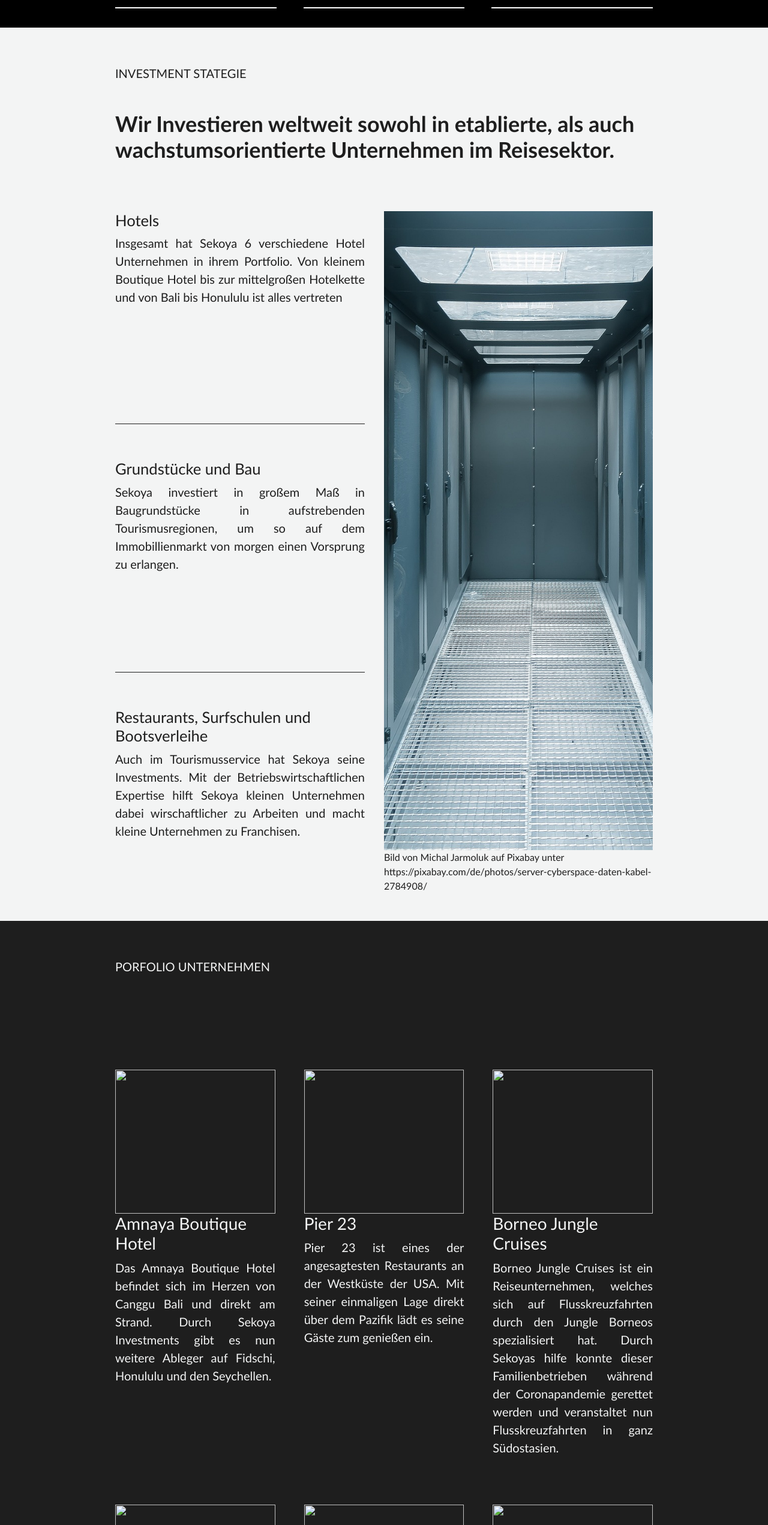
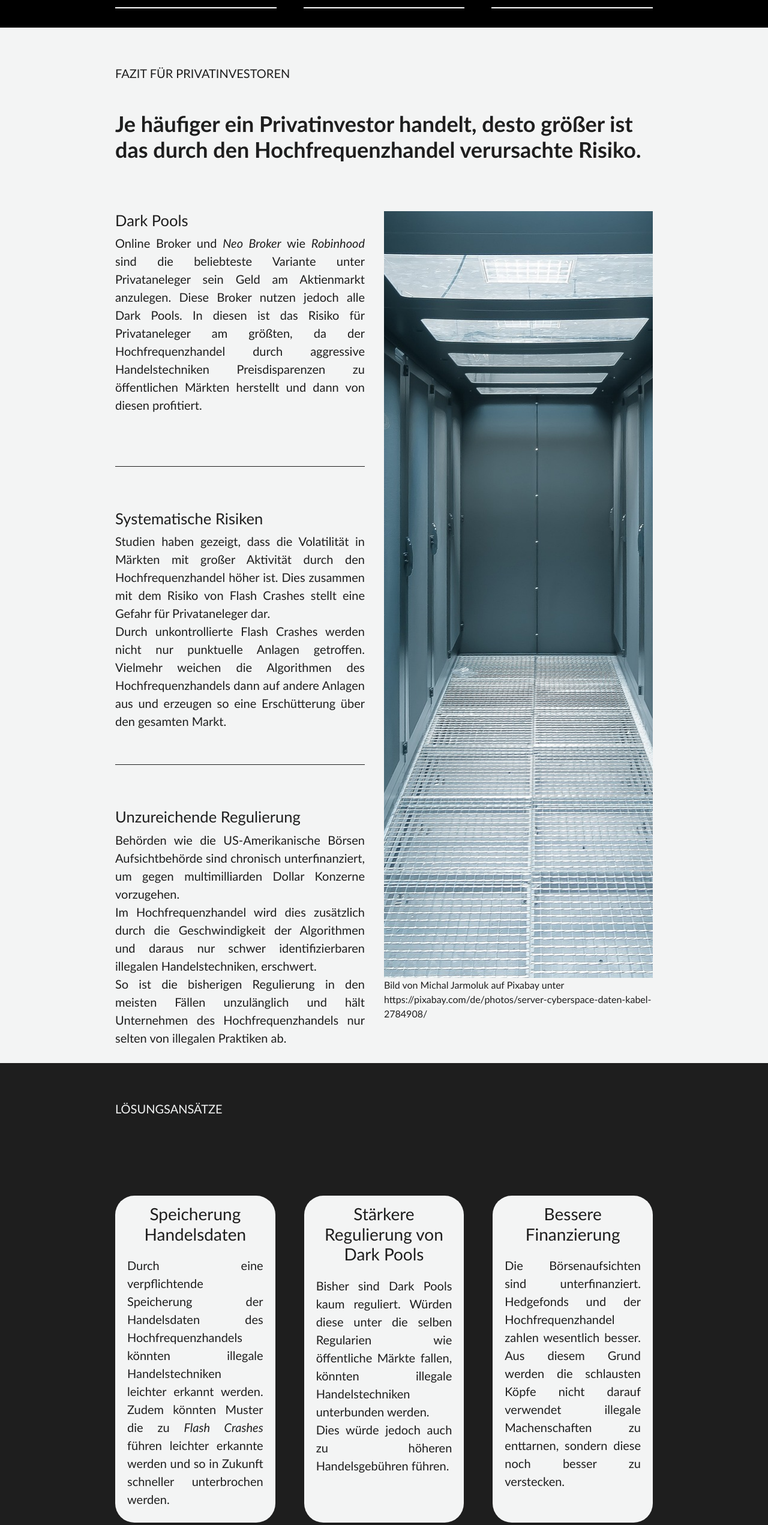
Before and after one commit to cc0803/facharbeit-hochfrequenzhandel, a website: page html/fazit.html in a window 1280 px wide. Shown: the part 838-3380 px from the top of the page at 60% size. Drawn offline with nearby package versions, Linux system fonts and the light colour scheme.

Commit message:
feat: finish fazit

```diff
--- a/css/fazit.css
+++ b/css/fazit.css
@@ -59,7 +59,7 @@ section {
 	overflow: hidden;
 	display: grid;
 	grid-template-columns: 1fr 1fr;
-	grid-template-rows: 0.5fr 1fr 10fr;
+	grid-template-rows: 0.5fr 1fr 12fr;
 	padding: 4em 0;
 }
 
@@ -135,6 +135,10 @@ h1 {
 	color: var(--fontBlack);
 }
 
+i {
+	color: var(--fontBlack);
+}
+
 .source {
 	color: var(--fontBlack);
 }
@@ -170,7 +174,22 @@ h4.section-heading {
 }
 
 .portfolio-company p {
-	color: var(--fontWhite);
+	color: var(--fontBlack);
+	text-align: justify;
+	margin: 1em;
+}
+
+.portfolio-company {
+	height: 100%;
+	width: 100%;
+	border-radius: 2em;
+	background-color: var(--fontWhite);
+}
+
+.portfolio-company h3 {
+	color: var(--fontBlack);
+	text-align: center;
+	margin: 0.5em;
 }
 
 .section-four .section-heading {
@@ -219,7 +238,7 @@ h4.section-heading {
 		grid-template-columns: 1fr;
 		grid-template-rows: 0.3fr 1fr 4fr 4fr;
 	}
-	section.section-three img {
+	section.section-three .img-container {
 		grid-area: 3 / 1 / 4 / 2;
 	}
 
--- a/html/fazit.html
+++ b/html/fazit.html
@@ -180,38 +180,55 @@
 				</div>
 			</section>
 			<section class="section-three">
-				<h4 class="section-heading">Investment Stategie</h4>
+				<h4 class="section-heading">Fazit für Privatinvestoren</h4>
 				<h2>
-					Wir Investieren weltweit sowohl in etablierte, als auch
-					wachstumsorientierte Unternehmen im Reisesektor.
+					Je häufiger ein Privatinvestor handelt, desto größer ist das
+					durch den Hochfrequenzhandel verursachte Risiko.
 				</h2>
 				<div class="investment-principles flex-center-column">
 					<div class="principle-container">
-						<h5>Hotels</h5>
+						<h5>Dark Pools</h5>
 						<p>
-							Insgesamt hat Sekoya 6 verschiedene Hotel
-							Unternehmen in ihrem Portfolio. Von kleinem Boutique
-							Hotel bis zur mittelgroßen Hotelkette und von Bali
-							bis Honululu ist alles vertreten
+							Online Broker und <i>Neo Broker</i> wie
+							<i>Robinhood</i>
+							sind die beliebteste Variante unter Privataneleger
+							sein Geld am Aktienmarkt anzulegen. Diese Broker
+							nutzen jedoch alle Dark Pools. In diesen ist das
+							Risiko für Privataneleger am größten, da der
+							Hochfrequenzhandel durch aggressive Handelstechniken
+							Preisdisparenzen zu öffentlichen Märkten herstellt
+							und dann von diesen profitiert.
 						</p>
 					</div>
 					<div class="principle-container">
-						<h5>Grundstücke und Bau</h5>
+						<h5>Systematische Risiken</h5>
 						<p>
-							Sekoya investiert in großem Maß in Baugrundstücke in
-							aufstrebenden Tourismusregionen, um so auf dem
-							Immobillienmarkt von morgen einen Vorsprung zu
-							erlangen.
+							Studien haben gezeigt, dass die Volatilität in
+							Märkten mit großer Aktivität durch den
+							Hochfrequenzhandel höher ist. Dies zusammen mit dem
+							Risiko von Flash Crashes stellt eine Gefahr für
+							Privataneleger dar.<br />
+							Durch unkontrollierte Flash Crashes werden nicht nur
+							punktuelle Anlagen getroffen. Vielmehr weichen die
+							Algorithmen des Hochfrequenzhandels dann auf andere
+							Anlagen aus und erzeugen so eine Erschütterung über
+							den gesamten Markt.
 						</p>
 					</div>
 					<div class="principle-container">
-						<h5>Restaurants, Surfschulen und Bootsverleihe</h5>
+						<h5>Unzureichende Regulierung</h5>
 						<p>
-							Auch im Tourismusservice hat Sekoya seine
-							Investments. Mit der Betriebswirtschaftlichen
-							Expertise hilft Sekoya kleinen Unternehmen dabei
-							wirschaftlicher zu Arbeiten und macht kleine
-							Unternehmen zu Franchisen.
+							Behörden wie die US-Amerikanische Börsen
+							Aufsichtbehörde sind chronisch unterfinanziert, um
+							gegen multimilliarden Dollar Konzerne vorzugehen.<br />
+							Im Hochfrequenzhandel wird dies zusätzlich durch die
+							Geschwindigkeit der Algorithmen und daraus nur
+							schwer identifizierbaren illegalen Handelstechniken,
+							erschwert.<br />
+							So ist die bisherigen Regulierung in den meisten
+							Fällen unzulänglich und hält Unternehmen des
+							Hochfrequenzhandels nur selten von illegalen
+							Praktiken ab.
 						</p>
 					</div>
 				</div>
@@ -225,66 +242,70 @@
 			</section>
 			<section class="section-four">
 				<div class="grid-container">
-					<h4 class="section-heading">Porfolio Unternehmen</h4>
+					<h4 class="section-heading">Lösungsansätze</h4>
 					<div class="portfolio-company">
-						<img src="" alt="" />
-						<h3>Amnaya Boutique Hotel</h3>
+						<h3>Speicherung Handelsdaten</h3>
 						<p>
-							Das Amnaya Boutique Hotel befindet sich im Herzen
-							von Canggu Bali und direkt am Strand. Durch Sekoya
-							Investments gibt es nun weitere Ableger auf Fidschi,
-							Honululu und den Seychellen.
+							Durch eine verpflichtende Speicherung der
+							Handelsdaten des Hochfrequenzhandels könnten
+							illegale Handelstechniken leichter erkannt werden.
+							Zudem könnten Muster die zu
+							<i>Flash Crashes</i> führen leichter erkannte werden
+							und so in Zukunft schneller unterbrochen werden.
 						</p>
 					</div>
 					<div class="portfolio-company">
-						<img src="" alt="" />
-						<h3>Pier 23</h3>
+						<h3>Stärkere Regulierung von Dark Pools</h3>
 						<p>
-							Pier 23 ist eines der angesagtesten Restaurants an
-							der Westküste der USA. Mit seiner einmaligen Lage
-							direkt über dem Pazifik lädt es seine Gäste zum
-							genießen ein.
+							Bisher sind Dark Pools kaum reguliert. Würden diese
+							unter die selben Regularien wie öffentliche Märkte
+							fallen, könnten illegale Handelstechniken
+							unterbunden werden. <br />
+							Dies würde jedoch auch zu höheren Handelsgebühren
+							führen.
 						</p>
 					</div>
 					<div class="portfolio-company">
-						<img src="" alt="" />
-						<h3>Borneo Jungle Cruises</h3>
+						<h3>Bessere Finanzierung</h3>
 						<p>
-							Borneo Jungle Cruises ist ein Reiseunternehmen,
-							welches sich auf Flusskreuzfahrten durch den Jungle
-							Borneos spezialisiert hat. Durch Sekoyas hilfe
-							konnte dieser Familienbetrieben während der
-							Coronapandemie gerettet werden und veranstaltet nun
-							Flusskreuzfahrten in ganz Südostasien.
+							Die Börsenaufsichten sind unterfinanziert.
+							Hedgefonds und der Hochfrequenzhandel zahlen
+							wesentlich besser. Aus diesem Grund werden die
+							schlausten Köpfe nicht darauf verwendet illegale
+							Machenschaften zu enttarnen, sondern diese noch
+							besser zu verstecken.
 						</p>
 					</div>
 					<div class="portfolio-company">
-						<img src="" alt="" />
-						<h3>Maledive airlines</h3>
+						<h3>Bezahlung von Whistleblowern</h3>
 						<p>
-							Maledive airlines bietet Flüge zwischen Male und den
-							Atollen der Malediven an, um Urlauber zu ihrem Hotel
-							zu bringen.
+							Die US-Amerikanische Börsenaufsichtsbehörde bezahlt
+							jetzt bereits bis zu zehn Prozent des
+							Betrugsvermögens an Whistleblower, die diese
+							aufdecken. Dieses Programm könnte auf den
+							Hochfrequenzhandel ausgeweitet werden.
 						</p>
 					</div>
 					<div class="portfolio-company">
-						<img src="" alt="" />
-						<h3>Bermain Safari Lodge</h3>
+						<h3>Künstliche Verzögerungen bei Transaktionen</h3>
 						<p>
-							Durch ihren dezenten Luxus und die Nähe zur Wildnis
-							gehört die Bermain Safari Lodge für alle die eine
-							Safari in Kenia machen wollen auf die Bucketlist.
+							Diese Maßnahme würde den Hochfrequenzhandel
+							praktisch beenden. Wenn bei jeder Transaktion eine
+							Verzögerung eingebaut wäre könnten viele der
+							illegalen Handelstechniken nicht länger umgesetzt
+							werden.<br />
+							Die Bereitschfaft zur Umsetzung dieser Maßnahme ist
+							jedoch fraglich.
 						</p>
 					</div>
 					<div class="portfolio-company">
-						<img src="" alt="" />
-						<h3>Niue internatinal Airport</h3>
+						<h3>Kein Daytrading</h3>
 						<p>
-							Sekoya Investments kauft und baut im großen Stil
-							Infrastruktur in aufstrebenden Tourismusregionen, um
-							diesen den nötigen Wachstumsschub zu geben und so
-							die wirtschaftliche in der betroffenen Region zu
-							verbessern.
+							Privatinvestoren sind stärker den Risiken des
+							Hochfrequenzhandels ausgesetzt, wenn sie häufiger
+							handeln. Dies macht vorallem den Beruf des
+							Daytraders zu einem nur selten profitablen
+							Unterfangen.
 						</p>
 					</div>
 				</div>
```
Also changed, not shown: html/quellen.html (added).
